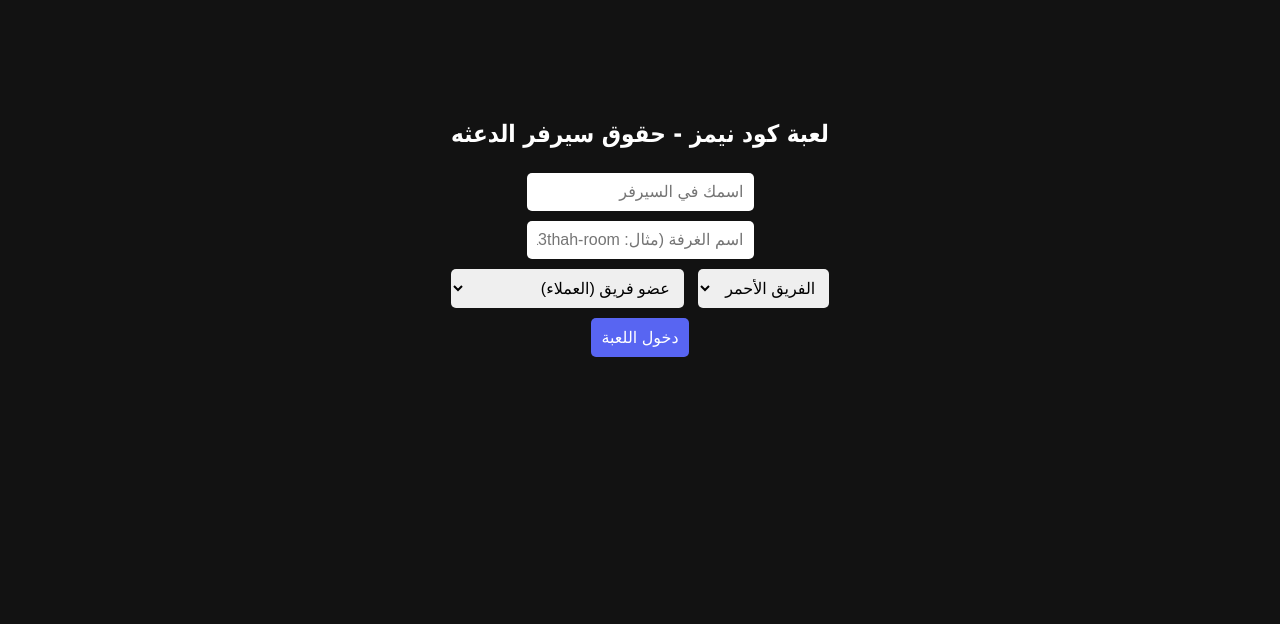
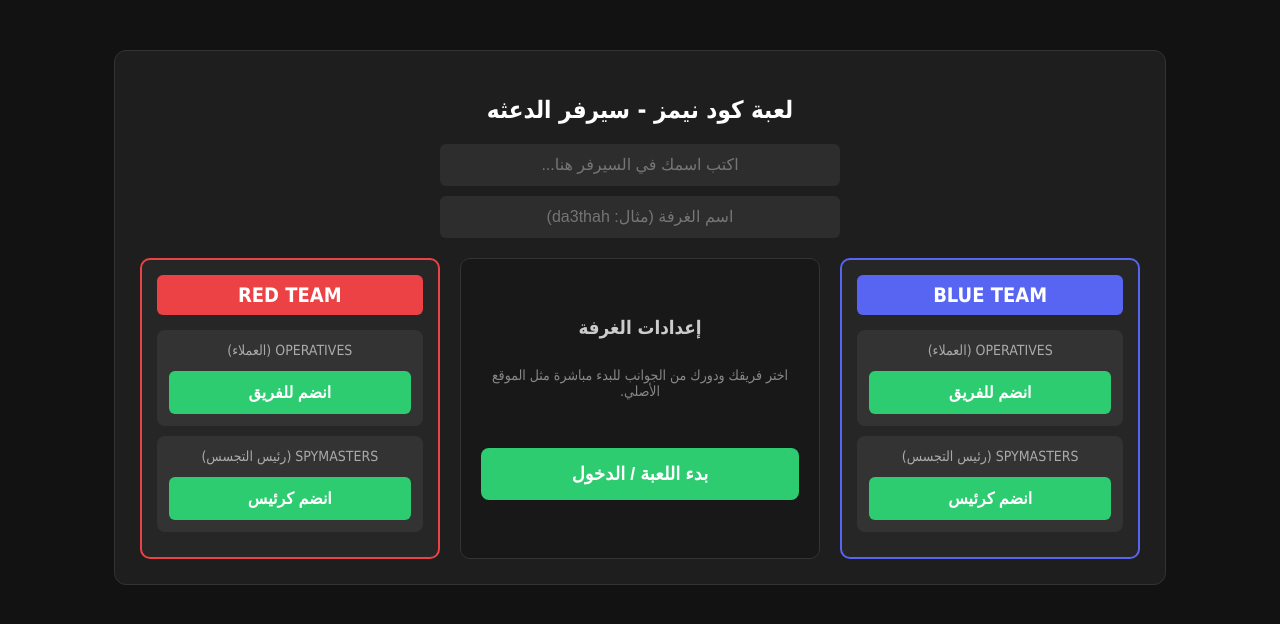
Before and after one commit to frhanbinnasser2000-star/aldahtha-codenames, a website: page public/index.html in a window 1280 px wide. Drawn offline with nearby package versions, Linux system fonts and the light colour scheme; no server answers.

Commit message:
Update index.html

```diff
--- a/public/index.html
+++ b/public/index.html
@@ -6,20 +6,46 @@
     <script src="/socket.io/socket.io.js"></script>
     <style>
         body { font-family: Tahoma, sans-serif; background: #121212; color: #fff; text-align: center; margin: 0; padding: 20px; }
-        #setup { margin-top: 100px; }
-        input, select, button { padding: 10px; margin: 5px; border-radius: 5px; border: none; font-size: 16px; }
-        button { background: #5865F2; color: white; cursor: pointer; }
+
+        /* واجهة اللوبي المطابقة للموقع الأصلي */
+        #setup { max-width: 1000px; margin: 30px auto; background: #1e1e1e; padding: 25px; border-radius: 12px; border: 1px solid #333; }
+        .lobby-container { display: flex; justify-content: space-between; gap: 20px; margin-top: 20px; }
+
+        /* أعمدة الفرق */
+        .team-column { flex: 1; background: #262626; border-radius: 10px; padding: 15px; border: 2px solid #444; }
+        .blue-team { border-color: #5865F2; }
+        .red-team { border-color: #ed4245; }
+
+        .team-title { font-size: 20px; font-weight: bold; margin-bottom: 15px; padding: 8px; border-radius: 6px; }
+        .blue-team .team-title { background: #5865F2; }
+        .red-team .team-title { background: #ed4245; }
+
+        .role-box { background: #333; padding: 12px; margin: 10px 0; border-radius: 8px; }
+        .role-title { font-size: 14px; color: #aaa; margin-bottom: 8px; }
+
+        /* القسم الأوسط */
+        .middle-column { flex: 1.2; display: flex; flex-direction: column; justify-content: center; gap: 15px; background: #181818; padding: 20px; border-radius: 10px; border: 1px solid #333; }
+
+        input, button { padding: 12px; border-radius: 6px; border: none; font-size: 16px; outline: none; }
+        input { background: #2d2d2d; color: #fff; width: 100%; box-sizing: border-box; text-align: center; }
+
+        .btn-join { background: #2ecc71; color: white; cursor: pointer; font-weight: bold; width: 100%; margin-top: 5px; transition: 0.2s; }
+        .btn-join:hover { background: #27ae60; }
+
+        .btn-start { background: #2ecc71; color: white; font-size: 18px; font-weight: bold; cursor: pointer; padding: 15px; width: 100%; border-radius: 8px; margin-top: 20px; }
+        .btn-start:hover { background: #27ae60; }
+
+        /* لوحة اللعبة الداخلية */
         #game-board { display: none; margin-top: 20px; }
         .grid { display: grid; grid-template-columns: repeat(5, 1fr); gap: 10px; max-width: 800px; margin: 0 auto; }
         .card { background: #2f3136; padding: 25px 10px; border-radius: 8px; cursor: pointer; font-weight: bold; font-size: 18px; user-select: none; transition: 0.2s; }
         .card:hover { background: #40444b; }
-        /* ألوان رؤساء التجسس والبطاقات المكشوفة */
+
         .card.red-revealed { background: #ed4245 !important; }
         .card.blue-revealed { background: #5865F2 !important; }
         .card.black-revealed { background: #000 !important; color: #ff0000; }
         .card.neutral-revealed { background: #4f545c !important; }
 
-        /* رؤية رئيس التجسس (شفافة) */
         .spymaster-red { border: 3px solid #ed4245; }
         .spymaster-blue { border: 3px solid #5865F2; }
         .spymaster-black { border: 3px solid #000; }
@@ -28,47 +54,84 @@
 </head>
 <body>
 
+    <!-- واجهة اللوبي المطابقة للموقع الأصلي -->
     <div id="setup">
-        <h2>لعبة كود نيمز - حقوق سيرفر الدعثه</h2>
-        <input type="text" id="username" placeholder="اسمك في السيرفر"><br>
-        <input type="text" id="room" placeholder="اسم الغرفة (مثال: da3thah-room)"><br>
-        <select id="team">
-            <option value="red">الفريق الأحمر</option>
-            <option value="blue">الفريق الأزرق</option>
-        </select>
-        <select id="role">
-            <option value="operative">عضو فريق (العملاء)</option>
-            <option value="spymaster">رئيس التجسس (Spymaster)</option>
-        </select><br>
-        <button onclick="joinGame()">دخول اللعبة</button>
+        <h2>لعبة كود نيمز - سيرفر الدعثه</h2>
+
+        <div style="max-width: 400px; margin: 0 auto 20px auto;">
+            <input type="text" id="username" placeholder="اكتب اسمك في السيرفر هنا..." required>
+            <input type="text" id="room" placeholder="اسم الغرفة (مثال: da3thah)" style="margin-top: 10px;" required>
+        </div>
+
+        <div class="lobby-container">
+            <!-- الفريق الأزرق -->
+            <div class="team-column blue-team">
+                <div class="team-title">BLUE TEAM</div>
+                <div class="role-box">
+                    <div class="role-title">OPERATIVES (العملاء)</div>
+                    <button class="btn-join" onclick="selectRoleAndJoin('blue', 'operative')">انضم للفريق</button>
+                </div>
+                <div class="role-box">
+                    <div class="role-title">SPYMASTERS (رئيس التجسس)</div>
+                    <button class="btn-join" onclick="selectRoleAndJoin('blue', 'spymaster')">انضم كرئيس</button>
+                </div>
+            </div>
+
+            <!-- المنتصف (الإعدادات / بدء اللعبة) -->
+            <div class="middle-column">
+                <h3 style="margin:0; color:#ccc;">إعدادات الغرفة</h3>
+                <p style="font-size: 14px; color: #888;">اختر فريقك ودورك من الجوانب للبدء مباشرة مثل الموقع الأصلي.</p>
+                <button class="btn-start" onclick="startGameDirect()">بدء اللعبة / الدخول</button>
+            </div>
+
+            <!-- الفريق الأحمر -->
+            <div class="team-column red-team">
+                <div class="team-title">RED TEAM</div>
+                <div class="role-box">
+                    <div class="role-title">OPERATIVES (العملاء)</div>
+                    <button class="btn-join" onclick="selectRoleAndJoin('red', 'operative')">انضم للفريق</button>
+                </div>
+                <div class="role-box">
+                    <div class="role-title">SPYMASTERS (رئيس التجسس)</div>
+                    <button class="btn-join" onclick="selectRoleAndJoin('red', 'spymaster')">انضم كرئيس</button>
+                </div>
+            </div>
+        </div>
     </div>
 
+    <!-- لوحة اللعبة الأساسية -->
     <div id="game-board">
         <h3 id="status-text"></h3>
-        <button onclick="resetGame()" style="margin-bottom: 15px; background: #ed4245;">إعادة تشغيل الجيم</button>
+        <button onclick="resetGame()" style="margin-bottom: 15px; background: #ed4245; color:#fff; cursor:pointer; padding:10px 20px; border-radius:5px; border:none;">إعادة تشغيل الجيم</button>
         <div class="grid" id="grid"></div>
     </div>
 
     <script>
         const socket = io();
-        let myRole = '';
-        let myTeam = '';
+        let selectedTeam = 'red';
+        let selectedRole = 'operative';
 
-        function joinGame() {
+        function selectRoleAndJoin(team, role) {
+            selectedTeam = team;
+            selectedRole = role;
+
+            // تمييز بصري سريع للأزرار أو تنفيذ الدخول المباشر
+            startGameDirect();
+        }
+
+        function startGameDirect() {
             const username = document.getElementById('username').value;
             const room = document.getElementById('room').value;
-            myTeam = document.getElementById('team').value;
-            myRole = document.getElementById('role').value;
 
             if (!username || !room) {
-                alert('الرجاء إدخال الاسم ورقم الغرفة!');
+                alert('الرجاء كتابة اسمك واسم الغرفة أولاً!');
                 return;
             }
 
             document.getElementById('setup').style.display = 'none';
             document.getElementById('game-board').style.display = 'block';
 
-            socket.emit('joinRoom', { room, username, team: myTeam, role: myRole });
+            socket.emit('joinRoom', { room, username, team: selectedTeam, role: selectedRole });
         }
 
         socket.on('gameState', (game) => {
@@ -86,16 +149,14 @@
                 card.className = 'card';
                 card.innerText = item.word;
 
-                // إذا كشفت البطاقة مسبقاً
                 if (item.revealed) {
                     card.classList.add(`${item.type}-revealed`);
-                } else if (myRole === 'spymaster') {
-                    // رئيس التجسس يرى ألوان جميع الكلمات بحدود واضحة
+                } else if (selectedRole === 'spymaster') {
                     card.classList.add(`spymaster-${item.type}`);
                 }
 
                 card.onclick = () => {
-                    if (myRole === 'operative' && !item.revealed && !game.gameOver) {
+                    if (selectedRole === 'operative' && !item.revealed && !game.gameOver) {
                         socket.emit('selectCard', index);
                     }
                 };
```
